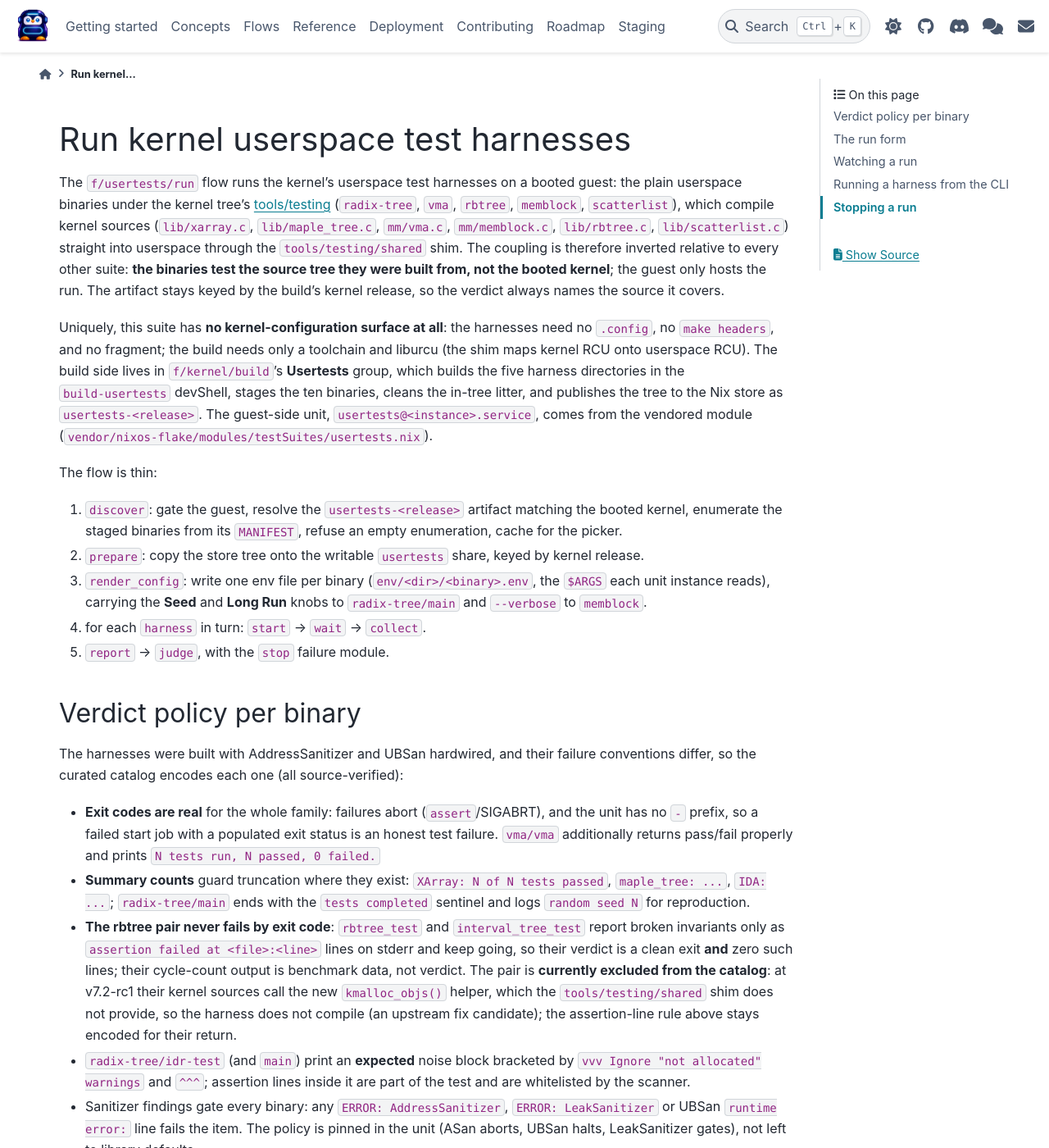
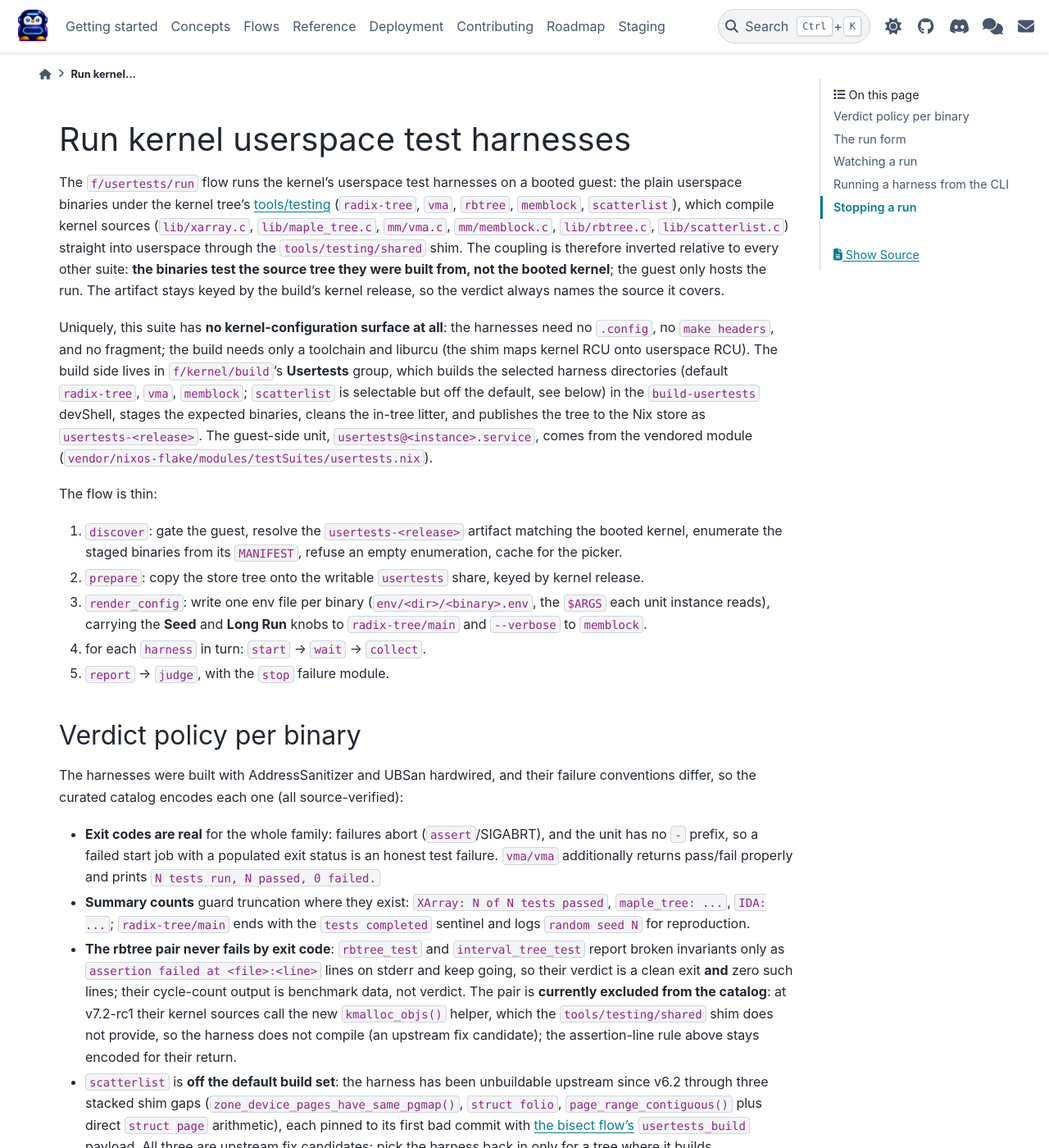
Before and after one commit to dagomez137/kdevops-ng, a Sphinx documentation site: the page built from docs/flows/usertests.rst, in a window 1280 px wide and 1400 px high. Shown: the whole window at 82% size. Built offline with Sphinx 7.4.7 and the PyData theme 0.15.4, drawn with Linux system fonts in a browser that asks for light colours; some of the changed text lies outside the part shown.

Commit message:
docs: correct the usertests harness catalog state
The page claimed the build stages five harness directories, but the
rbtree pair left the catalog at v7.2-rc1 and scatterlist is off the
default build set, so the buildable default is three. State the actual
default, and give scatterlist the same exclusion bullet the rbtree
pair has: unbuildable upstream since v6.2 through three stacked shim
gaps, each pinned to its first bad commit with the bisect flow's build
payload, all upstream fix candidates.

Generated-by: Claude AI
Signed-off-by: Daniel Gomez <da.gomez@kernel.org>

```diff
--- a/docs/flows/usertests.rst
+++ b/docs/flows/usertests.rst
@@ -22,10 +22,12 @@ Uniquely, this suite has **no kernel-configuration surface at all**: the
 harnesses need no ``.config``, no ``make headers``, and no fragment; the
 build needs only a toolchain and liburcu (the shim maps kernel RCU onto
 userspace RCU). The build side lives in :src:`f/kernel/build`'s
-**Usertests** group, which builds the five harness directories in the
-``build-usertests`` devShell, stages the ten binaries, cleans the
-in-tree litter, and publishes the tree to the Nix store as
-``usertests-<release>``. The guest-side unit,
+**Usertests** group, which builds the selected harness directories
+(default ``radix-tree``, ``vma``, ``memblock``; ``scatterlist`` is
+selectable but off the default, see below) in the ``build-usertests``
+devShell, stages the expected binaries, cleans the in-tree litter, and
+publishes the tree to the Nix store as ``usertests-<release>``. The
+guest-side unit,
 ``usertests@<instance>.service``, comes from the vendored module
 (:src:`vendor/nixos-flake/modules/testSuites/usertests.nix`).
 
@@ -70,6 +72,14 @@ one (all source-verified):
   ``tools/testing/shared`` shim does not provide, so the harness does
   not compile (an upstream fix candidate); the assertion-line rule
   above stays encoded for their return.
+- ``scatterlist`` is **off the default build set**: the harness has
+  been unbuildable upstream since v6.2 through three stacked shim
+  gaps (``zone_device_pages_have_same_pgmap()``, ``struct folio``,
+  ``page_range_contiguous()`` plus direct ``struct page`` arithmetic),
+  each pinned to its first bad commit with :doc:`the bisect flow's
+  <bisect>` ``usertests_build`` payload. All three are upstream fix
+  candidates; pick the harness back in only for a tree where it
+  builds.
 - ``radix-tree/idr-test`` (and ``main``) print an **expected** noise
   block bracketed by ``vvv Ignore "not allocated" warnings`` and
   ``^^^``; assertion lines inside it are part of the test and are
```
